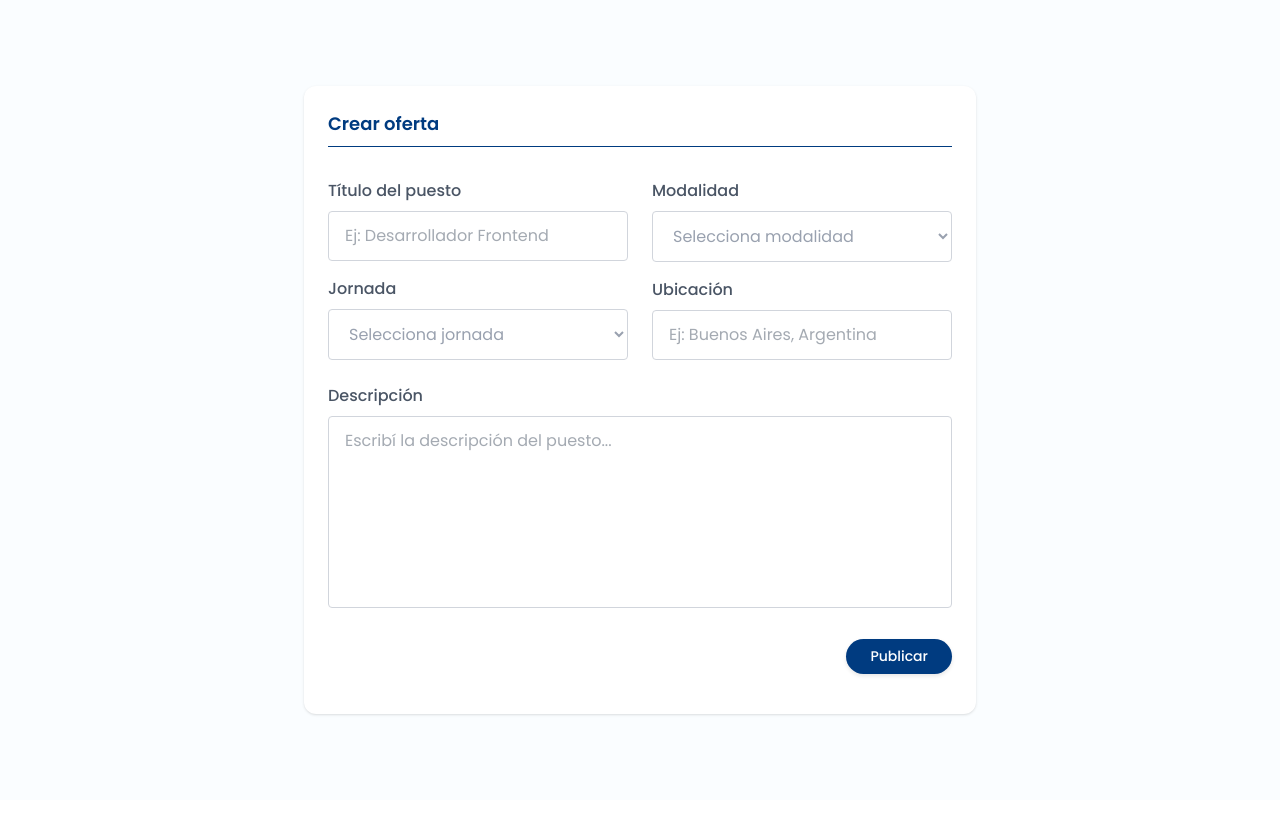
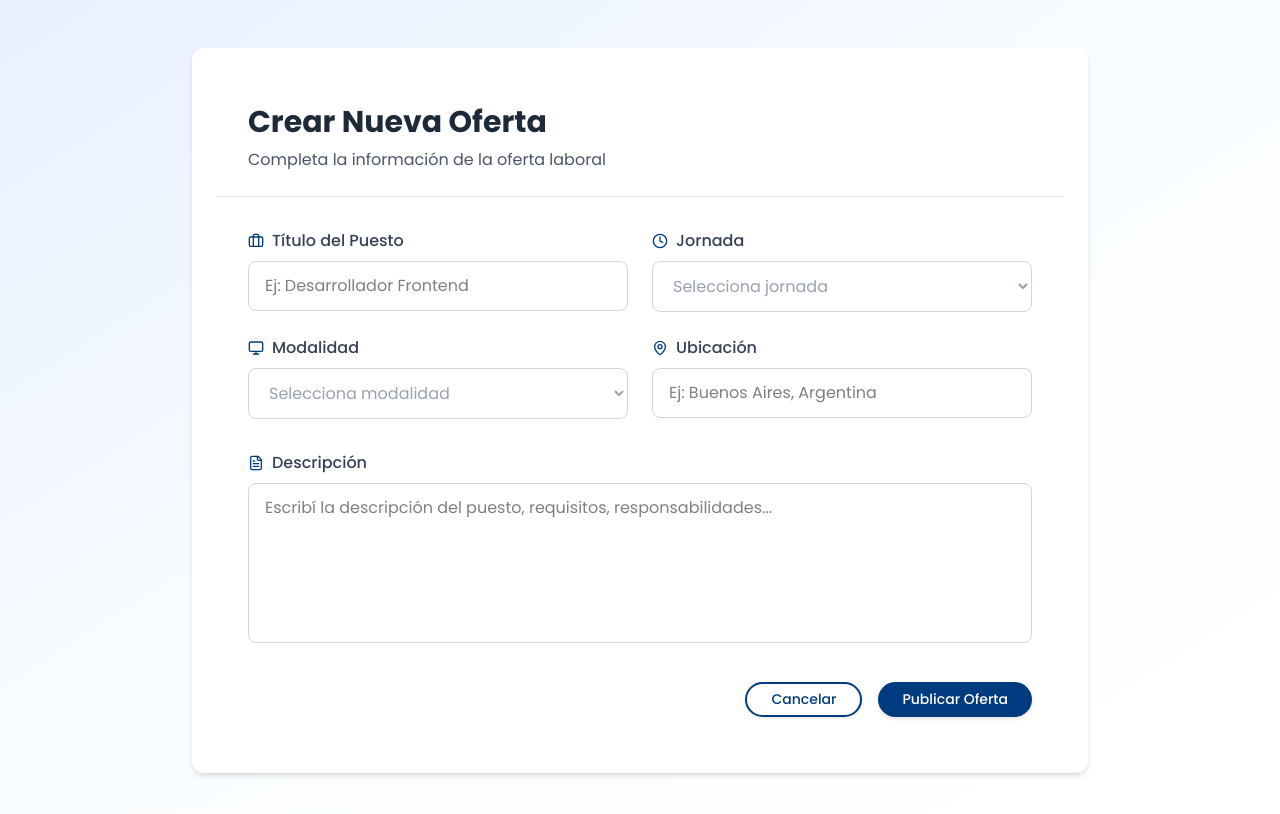
Before and after one commit to almendrasmaria/impulsa-tech, a React (Vite) app: page /crear-oferta in a window 1280 px wide. Shown: the top 814 px of the page. Built offline with nearby package versions, Linux system fonts and the light colour scheme.

Commit message:
modify: se modifica el estilo de job offer form

```diff
--- a/src/components/JobOfferForm.tsx
+++ b/src/components/JobOfferForm.tsx
@@ -1,4 +1,5 @@
 import React, { useState } from 'react';
+import { motion } from 'framer-motion';
 import { useToast } from './ToastProvider';
 import Card from './Card';
 import Button from './Button';
@@ -6,6 +7,7 @@ import Input from './Input';
 import Textarea from './Textarea';
 import Select from './Select';
 import Label from './Label';
+import { LuBriefcase, LuClock, LuMapPin, LuMonitor, LuFileText } from 'react-icons/lu';
 
 const defaultData = {
     title: '',
@@ -42,23 +44,62 @@ const JobOfferForm: React.FC = () => {
     };
 
     return (
-            <div className="text-center p-6 py-20 lg:px-32 w-full overflow-hidden min-h-screen flex items-center justify-center">
-                <Card className="w-full max-w-2xl rounded-2xl shadow-sm p-6 gap-4" header="Crear oferta" headerClassName="text-left">
-                    <form className="max-w-2xl mx-auto text-gray-600 pt-4">
-                    <div className="grid grid-cols-1 md:grid-cols-2 gap-6 mb-6">
-                        <div>
-                            <Label htmlFor="title" className="text-left">Título del puesto</Label>
+        <div className="min-h-screen bg-gradient-to-br from-[#E8F0FF] via-[#FAFDFF] to-white py-12 px-4 sm:px-6 lg:px-8">
+            <div className="max-w-4xl mx-auto">
+                <motion.div
+                    initial={{ opacity: 0, y: 20 }}
+                    animate={{ opacity: 1, y: 0 }}
+                    transition={{ duration: 0.5, delay: 0.1 }}
+                >
+                    <Card className="overflow-hidden hover:shadow-xl transition-shadow duration-300">
+                        <form>
+                            {/* Header Section */}
+                            <motion.div
+                                className="px-8 pt-8 pb-6 border-b border-gray-200"
+                                initial={{ opacity: 0, y: -20 }}
+                                animate={{ opacity: 1, y: 0 }}
+                                transition={{ duration: 0.5 }}
+                            >
+                                <h1 className="text-3xl font-bold text-gray-800 mb-2">Crear Nueva Oferta</h1>
+                                <p className="text-gray-600">Completa la información de la oferta laboral</p>
+                            </motion.div>
+
+                            <div className="p-8">
+                                <div className="grid grid-cols-1 md:grid-cols-2 gap-6 mb-8">
+                                    {/* Título */}
+                                    <motion.div
+                                        className="text-left"
+                                        initial={{ opacity: 0, x: -20 }}
+                                        animate={{ opacity: 1, x: 0 }}
+                                        transition={{ duration: 0.4, delay: 0.2 }}
+                                    >
+                                        <Label className="flex items-center gap-2 text-gray-700 font-medium mb-2">
+                                            <LuBriefcase className="w-4 h-4 text-[#003B80]" />
+                                            Título del Puesto
+                                        </Label>
                                         <Input
-                                                className="w-full border border-gray-300 rounded py-3 px-4 mt-1"
+                                            className="w-full border border-gray-300 rounded-lg py-3 px-4 transition-all focus:border-[#003B80] focus:ring-2 focus:ring-[#003B80]/20"
                                             name="title"
                                             value={data.title}
                                             onChange={handleChange}
                                             placeholder="Ej: Desarrollador Frontend"
                                             required
                                         />
-                            <Label htmlFor="jornada" className="mt-4 text-left">Jornada</Label>
+                                    </motion.div>
+
+                                    {/* Jornada */}
+                                    <motion.div
+                                        className="text-left"
+                                        initial={{ opacity: 0, x: -20 }}
+                                        animate={{ opacity: 1, x: 0 }}
+                                        transition={{ duration: 0.4, delay: 0.3 }}
+                                    >
+                                        <Label className="flex items-center gap-2 text-gray-700 font-medium mb-2">
+                                            <LuClock className="w-4 h-4 text-[#003B80]" />
+                                            Jornada
+                                        </Label>
                                         <Select
-                                                className="w-full border border-gray-300 rounded py-3 px-4 mt-1"
+                                            className="w-full border border-gray-300 rounded-lg py-3 px-4 transition-all focus:border-[#003B80] focus:ring-2 focus:ring-[#003B80]/20"
                                             name="jornada"
                                             value={data.jornada}
                                             onChange={handleChange}
@@ -67,11 +108,21 @@ const JobOfferForm: React.FC = () => {
                                                 <option key={i} value={j}>{j || 'Selecciona jornada'}</option>
                                             ))}
                                         </Select>
-                        </div>
-                        <div>
-                            <Label htmlFor="modalidad" className="text-left">Modalidad</Label>
+                                    </motion.div>
+
+                                    {/* Modalidad */}
+                                    <motion.div
+                                        className="text-left"
+                                        initial={{ opacity: 0, x: -20 }}
+                                        animate={{ opacity: 1, x: 0 }}
+                                        transition={{ duration: 0.4, delay: 0.4 }}
+                                    >
+                                        <Label className="flex items-center gap-2 text-gray-700 font-medium mb-2">
+                                            <LuMonitor className="w-4 h-4 text-[#003B80]" />
+                                            Modalidad
+                                        </Label>
                                         <Select
-                                                className="w-full border border-gray-300 rounded py-3 px-4 mt-1"
+                                            className="w-full border border-gray-300 rounded-lg py-3 px-4 transition-all focus:border-[#003B80] focus:ring-2 focus:ring-[#003B80]/20"
                                             name="modalidad"
                                             value={data.modalidad}
                                             onChange={handleChange}
@@ -80,34 +131,76 @@ const JobOfferForm: React.FC = () => {
                                                 <option key={i} value={m}>{m || 'Selecciona modalidad'}</option>
                                             ))}
                                         </Select>
-                            <Label htmlFor="location" className="mt-4 text-left">Ubicación</Label>
+                                    </motion.div>
+
+                                    {/* Ubicación */}
+                                    <motion.div
+                                        className="text-left"
+                                        initial={{ opacity: 0, x: -20 }}
+                                        animate={{ opacity: 1, x: 0 }}
+                                        transition={{ duration: 0.4, delay: 0.5 }}
+                                    >
+                                        <Label className="flex items-center gap-2 text-gray-700 font-medium mb-2">
+                                            <LuMapPin className="w-4 h-4 text-[#003B80]" />
+                                            Ubicación
+                                        </Label>
                                         <Input
-                                                className="w-full border border-gray-300 rounded py-3 px-4 mt-1"
+                                            className="w-full border border-gray-300 rounded-lg py-3 px-4 transition-all focus:border-[#003B80] focus:ring-2 focus:ring-[#003B80]/20"
                                             name="location"
                                             value={data.location}
                                             onChange={handleChange}
                                             placeholder="Ej: Buenos Aires, Argentina"
                                         />
+                                    </motion.div>
                                 </div>
-                    </div>
-                                <div className="my-6 text-left">
-                                    <Label htmlFor="description" className="text-left">Descripción</Label>
+
+                                {/* Descripción */}
+                                <motion.div
+                                    className="mb-8 text-left"
+                                    initial={{ opacity: 0, y: 20 }}
+                                    animate={{ opacity: 1, y: 0 }}
+                                    transition={{ duration: 0.4, delay: 0.6 }}
+                                >
+                                    <Label className="flex items-center gap-2 text-gray-700 font-medium mb-2">
+                                        <LuFileText className="w-4 h-4 text-[#003B80]" />
+                                        Descripción
+                                    </Label>
                                     <Textarea
-                                        className="w-full border border-gray-300 rounded py-3 px-4 mt-1 h-48 resize-none"
+                                        className="w-full border border-gray-300 rounded-lg py-3 px-4 h-40 resize-none transition-all focus:border-[#003B80] focus:ring-2 focus:ring-[#003B80]/20"
                                         name="description"
                                         value={data.description}
                                         onChange={handleChange}
-                                        placeholder="Escribí la descripción del puesto..."
+                                        placeholder="Escribí la descripción del puesto, requisitos, responsabilidades..."
                                         required
                                     />
-                                </div>
-                                <div className="flex justify-end mb-4">
-                                    <Button type="button" onClick={handlePublish} className="bg-[#0058A3] text-white py-2 px-12 mb-10 rounded-full hover:bg-[#003B80] transition-colors">
-                                        Publicar
+                                </motion.div>
+
+                                {/* Botones */}
+                                <motion.div
+                                    className="flex justify-end gap-4"
+                                    initial={{ opacity: 0 }}
+                                    animate={{ opacity: 1 }}
+                                    transition={{ duration: 0.4, delay: 0.7 }}
+                                >
+                                    <Button
+                                        type="button"
+                                        variant="secondary"
+                                    >
+                                        Cancelar
                                     </Button>
+                                    <Button
+                                        type="button"
+                                        onClick={handlePublish}
+                                        variant="primary"
+                                    >
+                                        Publicar Oferta
+                                    </Button>
+                                </motion.div>
                             </div>
                         </form>
                     </Card>
+                </motion.div>
+            </div>
         </div>
     );
 };
```
Lines whose indentation alone changed are shown as unchanged.
